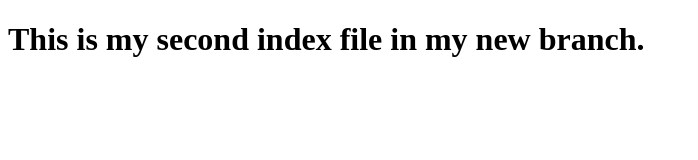
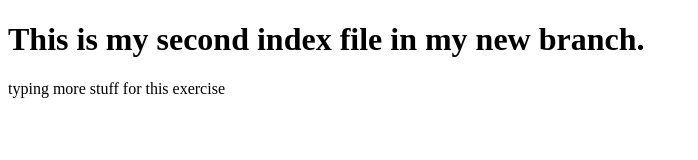
Before and after one commit to ceetaylor09/newer_directory, a plain HTML site: page index.html in a window 1280 px wide. Shown: the whole page, without its empty margins (0-698 px from the left). Drawn offline with Linux system fonts and the light colour scheme.

Commit message:
add more text in index.html

```diff
--- a/index.html
+++ b/index.html
@@ -7,6 +7,7 @@
 
 <body>
 	<h1>This is my second index file in my new branch.</h1>
+	<p>typing more stuff for this exercise</p>
 </body>
 
 </html>
```
